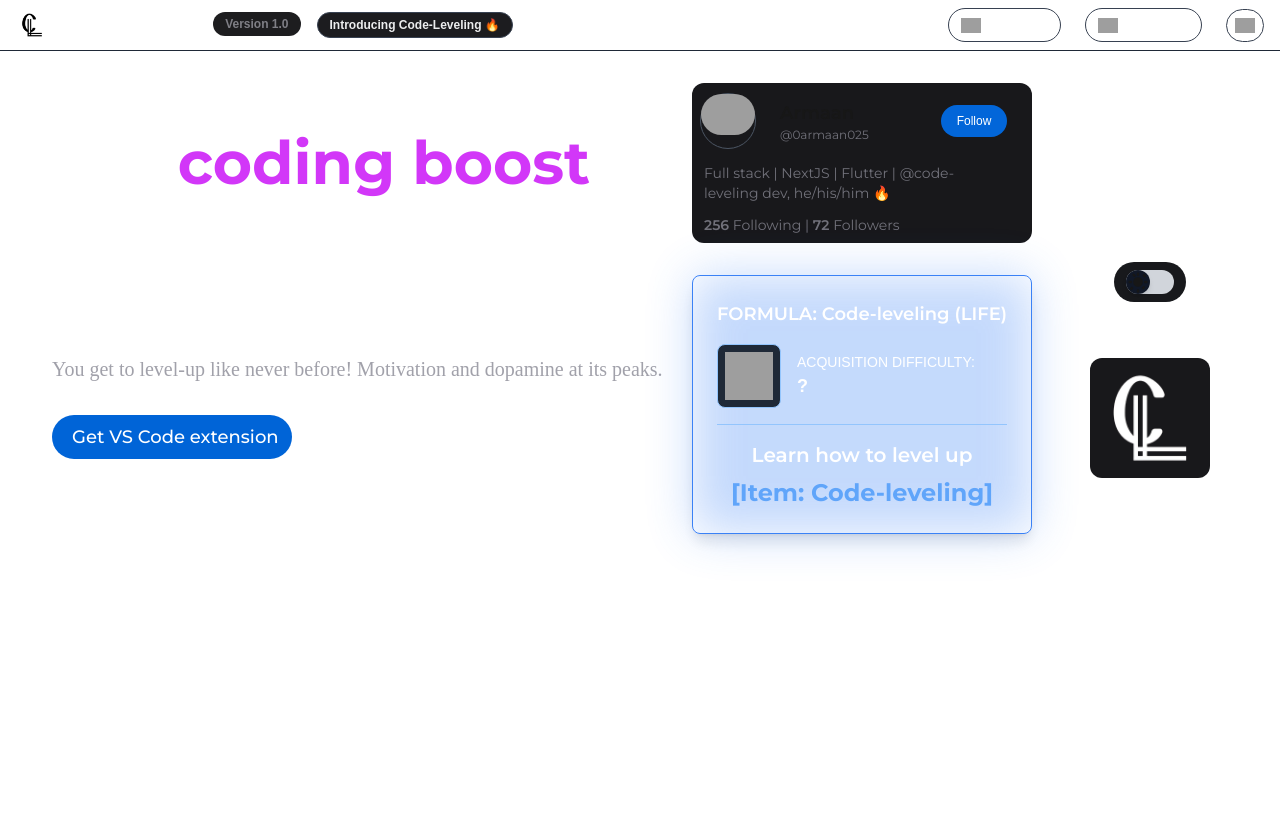
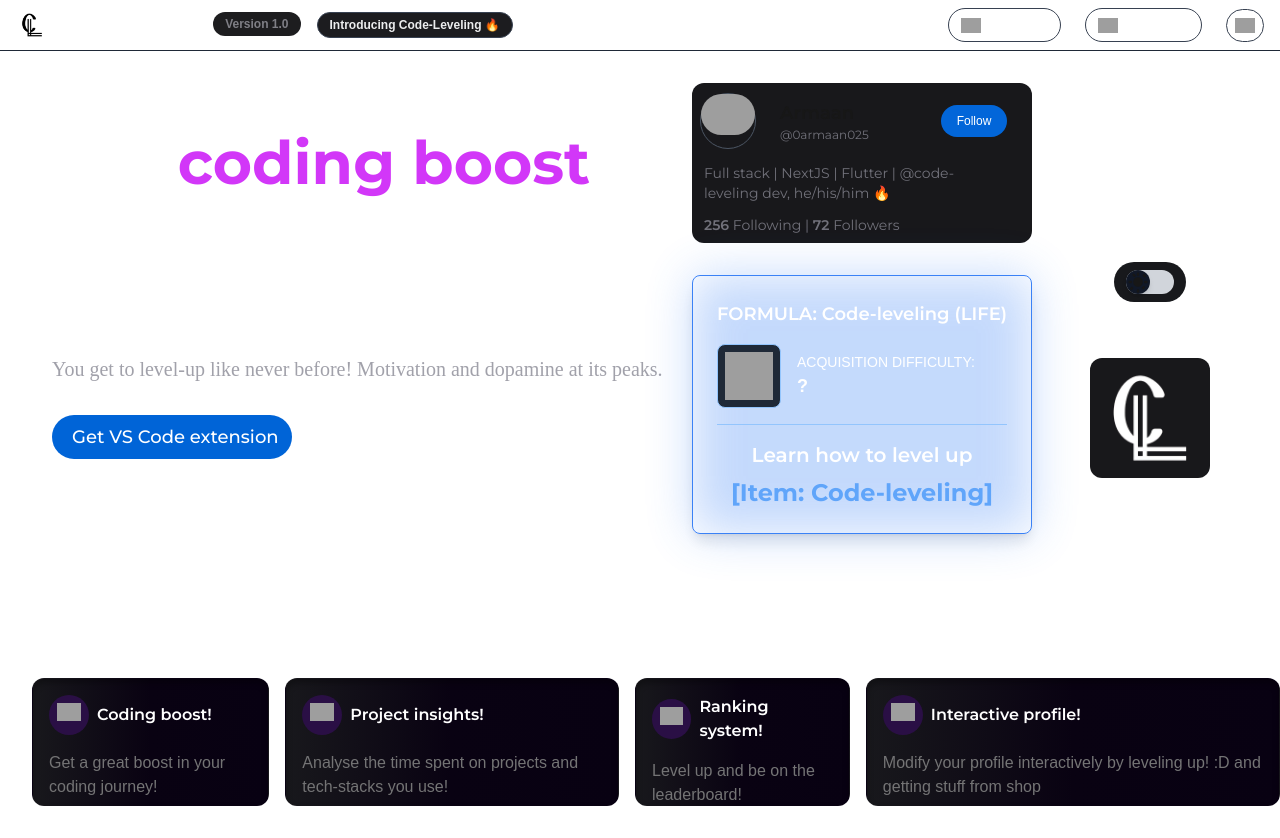
Before and after one commit to 0Armaan025/code-leveling, a Next.js app: page / in a window 1280 px wide. Before the commit the page ends 800 px from the top, so only its background shows below. Built offline with nearby package versions, Linux system fonts and the light colour scheme; grey boxes are pictures that could not be loaded; a web font is replaced by a local one.

Commit message:
features done

```diff
--- a/src/components/feature-card/FeatureCard.tsx
+++ b/src/components/feature-card/FeatureCard.tsx
@@ -1,16 +1,33 @@
-import React from 'react'
+import React from 'react';
+import Image from 'next/image';
 
 type Props = {
     logoUrl: string;
-
+    featureTitle: string;
+    featureContent: string;
 }
 
 const FeatureCard = (props: Props) => {
-  return (
-    <>
-        <div className="featureCard"></div>
-    </>
-  );
+    return (
+        <div className="featureCard  sm:h-32 h-auto sm:w-auto w-full hover:cursor-pointer  py-4 px-4 rounded-xl flex flex-col bg-gradient-to-r from-[#18181c] via-[#090212] to-[#080112] bg-opacity-40 backdrop-blur-[0.2px] border border-transparent shadow-[inset_0_4px_6px_rgba(0,0,0,0.3)] hover:shadow-[0_6px_12px_rgba(0,0,0,0.2)] transition-all ease-in-out duration-200 justify-between items-start">
+
+            {/* Top section */}
+            <div className="flex flex-row justify-start items-center">
+                <div className="bg-[#2a0f45] rounded-full w-10 h-10 p-2">
+                    <Image src={props.logoUrl} alt="feature logo" width={80} height={80} />
+                </div>
+                <h3 className="text-[#fff] ml-2 font-semibold" style={{ fontFamily: "Montserrat, serif" }}>
+                    {props.featureTitle}
+                </h3>
+            </div>
+
+            {/* Content section */}
+            <h3 className="mt-4 text-[#747475] w-60 sm:w-auto mb-3 text-sm sm:text-base">
+                {props.featureContent}
+            </h3>
+
+        </div>
+    );
 }
 
-export default FeatureCard
+export default FeatureCard;
--- a/src/components/hero/HeroSection.tsx
+++ b/src/components/hero/HeroSection.tsx
@@ -6,11 +6,13 @@ import ElixirOfLife from '../elixir/elixir_of_life';
 import XCard from '../x-card/XCard';
 import ThemeToggleBtn from '../theme-toggle/ThemeToggleBtn';
 import CodeLevelingLogo from '../code-leveling-logo/CodeLevelingLogo';
+import FeatureCard from '../feature-card/FeatureCard';
 
 type Props = {}
 
 const HeroSection = (props: Props) => {
     return (
+        <>
             <div className="heroSection flex flex-col md:flex-row justify-start items-start md:items-start">
                 {/* Left Section */}
                 <div className="flex flex-col p-4 mt-16 justify-start ml-9 items-start md:items-start">
@@ -62,7 +64,18 @@ const HeroSection = (props: Props) => {
                     <ThemeToggleBtn />
                     <CodeLevelingLogo />
                 </div>
+
+
+
             </div>
+            <div className="flex flex-col mb-8 sm:flex-row justify-start ml-8 items-center sm:space-x-4 space-y-8 sm:space-y-0">
+                <FeatureCard logoUrl="https://cdn-icons-png.flaticon.com/128/1067/1067357.png" featureContent='Get a great boost in your coding journey! ' featureTitle='Coding boost!' />
+                <FeatureCard logoUrl="https://cdn-icons-png.flaticon.com/128/12663/12663290.png" featureContent='Analyse the time spent on projects and tech-stacks you use!' featureTitle='Project insights!' />
+                <FeatureCard logoUrl="https://cdn-icons-png.flaticon.com/128/2817/2817958.png" featureContent='Level up and be on the leaderboard!' featureTitle='Ranking system!' />
+                <FeatureCard logoUrl="https://cdn-icons-png.flaticon.com/128/11918/11918414.png" featureContent='Modify your profile interactively by leveling up! :D and getting stuff from shop' featureTitle='Interactive profile!' />
+            </div>
+
+        </>
     );
 }
 
```
Lines whose indentation alone changed are shown as unchanged.
